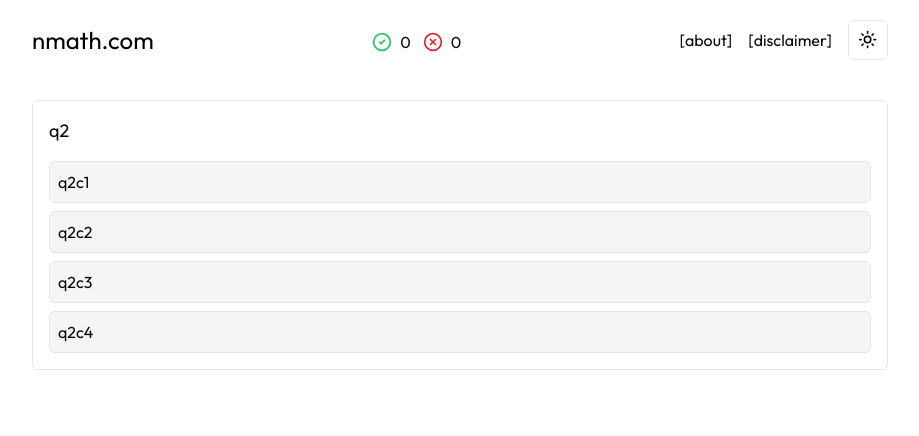
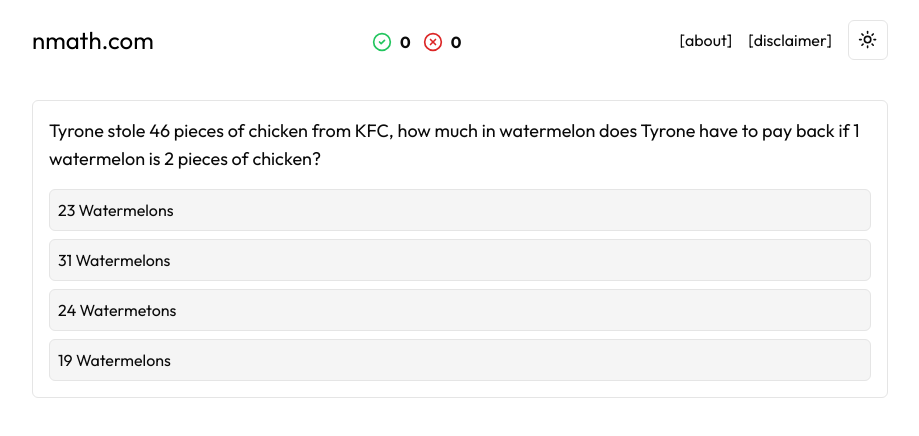
Before and after one commit to WanmaiXD/nmath, a Next.js app: page / in a window 1280 px wide. Shown: the top 436 px of the page, without its empty margins (180-1099 px from the left). Built offline with nearby package versions, Linux system fonts and the light colour scheme.

Commit message:
feat: add animation to the counter card

```diff
--- a/components/quiz/counterCard.tsx
+++ b/components/quiz/counterCard.tsx
@@ -1,22 +1,37 @@
 import React from "react";
 import { CircleX, CircleCheck } from "lucide-react";
 import { useScore } from "./scoreContext";
+import { motion, AnimatePresence } from "framer-motion";
 
 export default function CounterCard() {
-  const { correctChoices, wrongChoices } = useScore(); // context usage
+  const { correctChoices, wrongChoices } = useScore();
+
+  const CounterNumber = ({ number, color }: { number: number, color: string }) => (
+    <div className="ml-2 font-bold text-${color}-600">
+      <AnimatePresence mode="wait">
+        <motion.div
+          key={number}
+          initial={{ y: 20, opacity: 0 }}
+          animate={{ y: 0, opacity: 1 }}
+          exit={{ y: -20, opacity: 0 }}
+          transition={{ duration: 0.3, ease: "easeInOut" }}
+        >
+          {number}
+        </motion.div>
+      </AnimatePresence>
+    </div>
+  );
 
   return (
-    <div>
     <div className="flex flex-row items-start pt-1 px-4 rounded-md">
       <div className="flex flex-row items-center">
         <CircleCheck size={20} color="#22c55e" />
-          <div className="ml-2">{correctChoices}</div>
+        <CounterNumber number={correctChoices} color="green" />
       </div>
 
       <div className="pl-3 flex flex-row items-center">
         <CircleX size={20} color="#dc2626" />
-          <div className="ml-2">{wrongChoices}</div>
-        </div>
+        <CounterNumber number={wrongChoices} color="red" />
       </div>
     </div>
   );
--- a/public/data/choiceQuestions.json
+++ b/public/data/choiceQuestions.json
@@ -14,7 +14,7 @@
     },
     {
       "id": 2,
-      "question": "q2",
+      "question": "q1",
       "choices": {
         "choice1": "q2c1",
         "choice2": "q2c2",
--- a/public/data/latexFill.json
+++ b/public/data/latexFill.json
@@ -14,7 +14,22 @@
     {
       "id": 3,
       "question": "im 20 and my girlfriend is 13, what is the age difference",
-      "correctAnswer": ["4"]
+      "correctAnswer": ["7", "drake"]
+    },
+    {
+      "id": 4,
+      "question": "what's 9 + 10",
+      "correctAnswer": ["21"]
+    },
+    {
+      "id": 5,
+      "question": "what's 77 + 33",
+      "correctAnswer": ["100"]
+    },
+    {
+      "id": 5,
+      "question": "what is the best website for math assignment",
+      "correctAnswer": ["deltamath.com", "deltamath", "delta math", "https://deltamath.com"]
     }
   ]
 }
```
Lines whose indentation alone changed are shown as unchanged.
